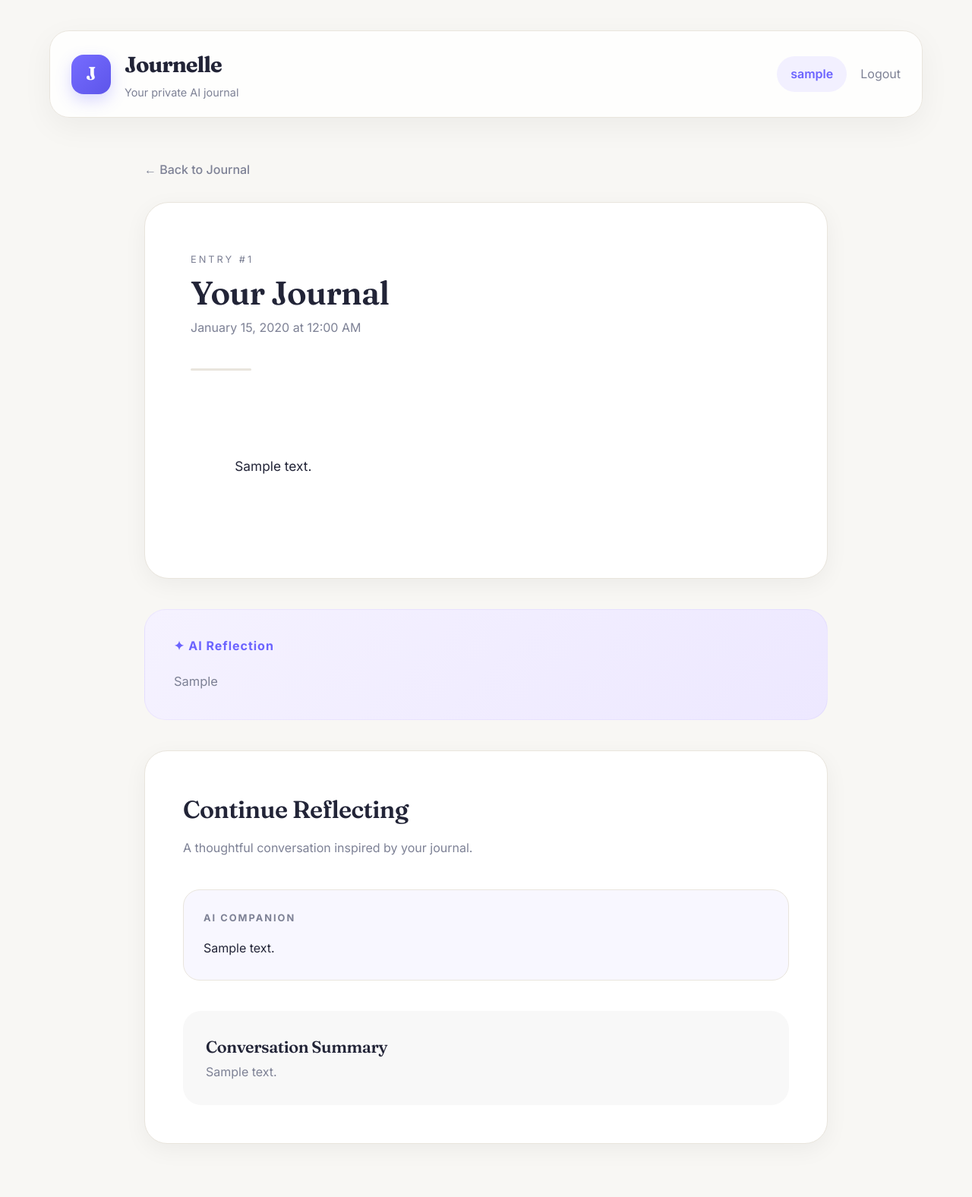
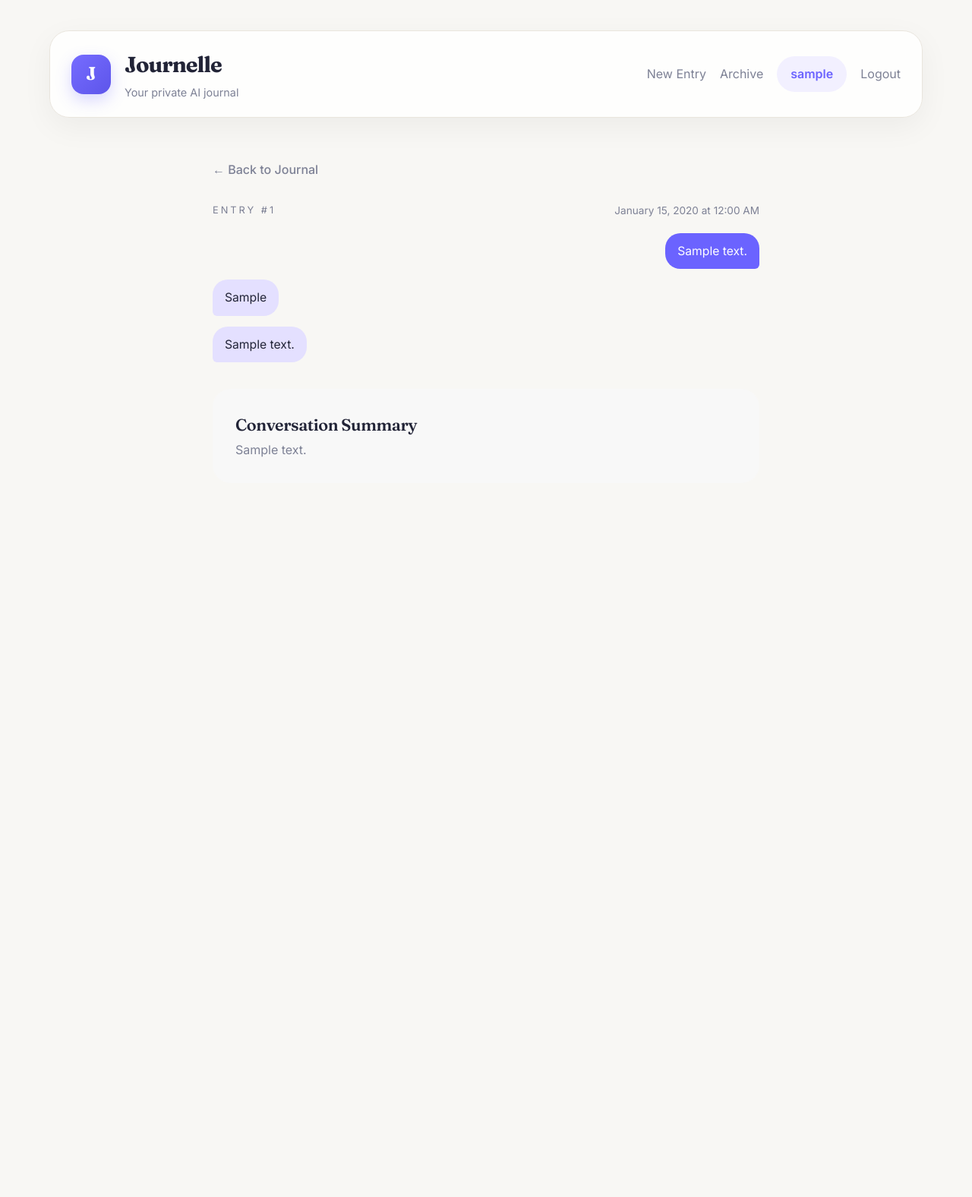
Before and after one commit to harnoorbakshi-dev/AI-journaling-, a Flask app: page /entry/1 in a window 1280 px wide. Shown: the whole page at 76% size. After the commit the page ends 602 px from the top, so only its background shows below. Run offline with Flask 3, Linux system fonts and the light colour scheme; the visitor is signed in with stand-in values (Sample User, id 1); tables that the repository leaves empty hold one stand-in row (values such as "Sample post").

Commit message:
Redesign as chat-first journaling experience with Lovable-inspired UI

```diff
--- a/app.py
+++ b/app.py
@@ -100,9 +100,9 @@ def logout():
     flash("You've been logged out.")
     return redirect(url_for("login"))
 
-@app.route("/")
+@app.route("/archive")
 @login_required
-def index():
+def archive():
     user_id = session["user_id"]
     selected_date = request.args.get("date", "").strip()
 
@@ -111,17 +111,33 @@ def index():
     else:
         entries = get_all_entries(user_id)
 
-    return render_template("index.html", entries=entries, selected_date=selected_date)
+    return render_template("archive.html", entries=entries, selected_date=selected_date)
 
 
-@app.route("/save", methods=["POST"])
+@app.route("/")
 @login_required
-def save():
+def index():
+    """
+    The new landing page after login: a fresh chat starting with
+    'What's on your mind today?' The user's first message becomes
+    the journal entry itself.
+    """
+    return render_template("new_entry.html")
+
+
+@app.route("/start_chat", methods=["POST"])
+@login_required
+def start_chat():
+    """
+    Takes the user's very first message as the journal entry's content,
+    generates the initial reflection, saves both as a new entry, and
+    sends the user into that entry's ongoing conversation page.
+    """
     user_id = session["user_id"]
-    content = request.form.get("content", "").strip()
+    content = request.form.get("message", "").strip()
 
     if not content:
-        flash("Your entry can't be empty — write a little something first.")
+        flash("Write something before sending.")
         return redirect(url_for("index"))
 
     reflection = generate_reflection(content)
@@ -136,7 +152,7 @@ def view_entry(entry_id):
     entry = get_entry_by_id(user_id, entry_id)
     if entry is None:
         flash("That entry doesn't exist.")
-        return redirect(url_for("index"))
+        return redirect(url_for("archive"))
 
     messages = get_messages_for_entry(entry_id)
     return render_template("entry.html", entry=entry, messages=messages)
@@ -151,7 +167,7 @@ def chat(entry_id):
     # logged-in user before letting them post a message into its chat.
     if get_entry_owner(entry_id) != user_id:
         flash("That entry doesn't exist.")
-        return redirect(url_for("index"))
+        return redirect(url_for("archive"))
 
     entry = get_entry_by_id(user_id, entry_id)
     if entry["summary"]:
@@ -185,7 +201,7 @@ def end_chat(entry_id):
 
     if get_entry_owner(entry_id) != user_id:
         flash("That entry doesn't exist.")
-        return redirect(url_for("index"))
+        return redirect(url_for("archive"))
 
     entry = get_entry_by_id(user_id, entry_id)
     if entry["summary"]:
--- a/static/css/style.css
+++ b/static/css/style.css
@@ -403,22 +403,6 @@ color:var(--muted);
 
 }
 
-.back-link{
-
-display:inline-flex;
-
-align-items:center;
-
-gap:8px;
-
-margin-bottom:30px;
-
-color:var(--primary);
-
-font-weight:600;
-
-}
-
 /* ================================
         NAVIGATION IMPROVEMENTS
 ================================ */
@@ -630,11 +614,11 @@ border-radius:999px;
 
 }
 /*==========================================================
-                    ENTRY PAGE
+                    ENTRY PAGE — CHAT THREAD
 ==========================================================*/
 
 .entry-page{
-    max-width:900px;
+    max-width:720px;
     margin:0 auto;
 }
 
@@ -654,25 +638,23 @@ border-radius:999px;
     transform:translateX(-3px);
 }
 
-.entry-paper{
+.chat-thread-header{
 
-    background:white;
+    display:flex;
 
-    border-radius:32px;
+    justify-content:space-between;
 
-    padding:60px;
+    align-items:center;
 
-    border:1px solid var(--border);
+    margin-bottom:18px;
 
-    box-shadow:var(--shadow);
+    color:var(--muted);
 
-    margin-bottom:40px;
+    font-size:.85rem;
 
 }
 
 .entry-label{
-
-    display:inline-block;
 
     font-size:.8rem;
 
@@ -682,173 +664,133 @@ border-radius:999px;
 
     color:var(--muted);
 
-    margin-bottom:12px;
-
-}
-
-.entry-header h1{
-
-    margin:0;
-
-    font-size:2.7rem;
-
 }
 
 .entry-date{
 
-    margin-top:10px;
-
     color:var(--muted);
 
-    font-size:1rem;
+    font-size:.85rem;
 
 }
 
-.entry-divider{
+.chat-thread{
 
-    width:80px;
+    display:flex;
 
-    height:3px;
+    flex-direction:column;
 
-    background:var(--border);
+    gap:14px;
 
-    border-radius:999px;
-
-    margin:40px 0;
+    margin-bottom:24px;
 
 }
 
-.journal-body{
+.chat-bubble{
 
-    font-size:1.08rem;
+    display:inline-block;
 
-    line-height:2;
+    max-width:60%;
 
-    color:var(--text);
+    width:fit-content;
+
+    padding:12px 16px;
+
+    border-radius:20px;
+
+    line-height:1.5;
+
+    font-size:.98rem;
 
     white-space:pre-wrap;
 
 }
 
-.reflection-card{
+.chat-bubble.user{
 
-    background:linear-gradient(
-        135deg,
-        #f5f2ff,
-        #ede8ff
-    );
+    align-self:flex-end;
 
-    border-radius:28px;
+    background:var(--primary);
 
-    padding:34px 38px;
+    color:white;
 
-    margin-bottom:40px;
-
-    border:1px solid rgba(124,92,255,.08);
+    border-bottom-right-radius:6px;
 
 }
 
-.reflection-title{
+.chat-bubble.ai{
 
-    font-weight:700;
+    align-self:flex-start;
 
-    color:var(--primary);
+    background:#E4E0FF;
 
-    margin-bottom:18px;
+    color:var(--text);
 
-    letter-spacing:1px;
+    border-bottom-left-radius:6px;
 
 }
 
-.reflection-card p{
+.chat-input-form{
+
+    display:flex;
+
+    gap:10px;
+
+    align-items:flex-end;
+
+    background:var(--card);
+
+    border:1px solid var(--border);
+
+    border-radius:24px;
+
+    padding:10px 10px 10px 20px;
+
+}
+
+.chat-input-form textarea{
+
+    flex:1;
+
+    border:none;
+
+    resize:none;
+
+    font-family:"Inter",sans-serif;
+
+    font-size:.98rem;
+
+    line-height:1.5;
+
+    padding:8px 0;
 
     margin:0;
 
-    line-height:1.9;
+    max-height:140px;
 
-    font-size:1.03rem;
+    min-height:auto;
+
+    background:transparent;
 
 }
 
-.conversation-section{
+.chat-input-form textarea:focus{
 
-    background:white;
+    outline:none;
 
-    border-radius:30px;
+    box-shadow:none;
 
-    padding:50px;
-
-    border:1px solid var(--border);
-
-    box-shadow:var(--shadow);
+    border-color:transparent;
 
 }
 
-.conversation-list{
+.chat-input-form button{
 
-    display:flex;
+    border-radius:18px;
 
-    flex-direction:column;
+    padding:10px 22px;
 
-    gap:24px;
-
-    margin:40px 0;
-
-}
-
-.conversation-message{
-
-    padding:26px;
-
-    border-radius:22px;
-
-    border:1px solid var(--border);
-
-}
-
-.conversation-message.ai{
-
-    background:#f8f7ff;
-
-}
-
-.conversation-message.user{
-
-    background:#faf9f7;
-
-}
-
-.message-role{
-
-    font-size:.8rem;
-
-    text-transform:uppercase;
-
-    letter-spacing:2px;
-
-    color:var(--muted);
-
-    margin-bottom:14px;
-
-    font-weight:700;
-
-}
-
-.message-content{
-
-    line-height:1.9;
-
-}
-
-.reply-form{
-
-    margin-top:30px;
-
-}
-
-.reply-form textarea{
-
-    min-height:160px;
+    white-space:nowrap;
 
 }
 
@@ -1016,6 +958,10 @@ align-items:center;
 
 gap:18px;
 
+text-decoration:none;
+
+color:inherit;
+
 }
 
 .logo-icon{
--- a/templates/base.html
+++ b/templates/base.html
@@ -21,7 +21,7 @@
 
     <div class="nav-left">
 
-        <div class="logo-wrapper">
+        <a href="{{ url_for('index') }}" class="logo-wrapper">
 
             <div class="logo-icon">
 
@@ -45,13 +45,25 @@
 
             </div>
 
-        </div>
+        </a>
 
     </div>
 
     <div class="nav-right">
 
         {% if session.get('user_id') %}
+
+        <a href="{{ url_for('index') }}" class="logout-btn">
+
+            New Entry
+
+        </a>
+
+        <a href="{{ url_for('archive') }}" class="logout-btn">
+
+            Archive
+
+        </a>
 
         <div class="user-pill">
 
--- a/templates/entry.html
+++ b/templates/entry.html
@@ -4,194 +4,61 @@
 
 <div class="entry-page">
 
-    <!-- Back Button -->
-
-    <a href="{{ url_for('index') }}" class="back-link">
+    <a href="{{ url_for('archive') }}" class="back-link">
         ← Back to Journal
     </a>
 
-
-    <!-- Journal Paper -->
-
-    <section class="entry-paper">
-
-        <div class="entry-header">
-
-            <div>
-
-                <span class="entry-label">
-                    Entry #{{ entry['id'] }}
-                </span>
-
-                <h1>Your Journal</h1>
-
-                <p class="entry-date">
-                    {{ entry['created_at']|readable_date }}
-                </p>
-
+    <div class="chat-thread-header">
+        <span class="entry-label">Entry #{{ entry['id'] }}</span>
+        <span class="entry-date">{{ entry['created_at']|readable_date }}</span>
     </div>
 
-        </div>
+    <div class="chat-thread">
 
-        <div class="entry-divider"></div>
+        <div class="chat-bubble user">{{ entry['content'] }}</div>
 
-        <div class="journal-body">
-
-            {{ entry['content'] }}
-
-        </div>
-
-    </section>
-
-
-
-    <!-- AI Reflection -->
-
-    <section class="reflection-card">
-
-        <div class="reflection-title">
-
-            ✦ AI Reflection
-
-        </div>
-
-        <p>
-
-            {{ entry['reflection'] }}
-
-        </p>
-
-    </section>
-
-
-
-    <!-- Conversation -->
-
-    <section class="conversation-section">
-
-        <h2>
-
-            Continue Reflecting
-
-        </h2>
-
-        <p class="section-description">
-
-            A thoughtful conversation inspired by your journal.
-
-        </p>
-
-
-        <div class="conversation-list">
+        <div class="chat-bubble ai">{{ entry['reflection'] }}</div>
 
         {% for message in messages %}
-
-                {% if message['role']=="user" %}
-
-                <div class="conversation-message user">
-
-                    <div class="message-role">
-
-                        You
-
-                    </div>
-
-                    <div class="message-content">
-
-                        {{ message['content'] }}
-
-                    </div>
-
-                </div>
-
+            {% if message['role'] == "user" %}
+            <div class="chat-bubble user">{{ message['content'] }}</div>
             {% else %}
-
-                <div class="conversation-message ai">
-
-                    <div class="message-role">
-
-                        AI Companion
-
-                    </div>
-
-                    <div class="message-content">
-
-                        {{ message['content'] }}
-
-                    </div>
-
-                </div>
-
+            <div class="chat-bubble ai">{{ message['content'] }}</div>
             {% endif %}
-
         {% endfor %}
 
     </div>
 
-
-
     {% if entry['summary'] %}
-
     <div class="summary-card">
-
-            <h3>
-
-                Conversation Summary
-
-            </h3>
-
-            <p>
-
-                {{ entry['summary'] }}
-
-            </p>
-
+        <h3>Conversation Summary</h3>
+        <p>{{ entry['summary'] }}</p>
     </div>
-
     {% else %}
-
     <form
         action="{{ url_for('chat', entry_id=entry['id']) }}"
         method="POST"
-            class="reply-form"
+        class="chat-input-form"
     >
-
         <textarea
             name="message"
-                rows="5"
-                placeholder="Continue your reflection..."
+            rows="1"
+            placeholder="Message your companion..."
             required
         ></textarea>
-
-            <button type="submit">
-
-                Send Message
-
-            </button>
-
+        <button type="submit">Send</button>
     </form>
-
 
     <form
         action="{{ url_for('end_chat', entry_id=entry['id']) }}"
         method="POST"
-            style="margin-top:20px;"
+        style="margin-top:14px;"
     >
-
-            <button
-                class="secondary-button"
-                type="submit"
-            >
-
+        <button class="secondary-button" type="submit">
             Finish Conversation
-
         </button>
-
     </form>
-
     {% endif %}
-
-    </section>
 
 </div>
 
```
Also changed, not shown: templates/archive.html (renamed from templates/index.html, +3 -33 lines), templates/new_entry.html (added, +31 -0 lines). Lines whose indentation alone changed are shown as unchanged.
